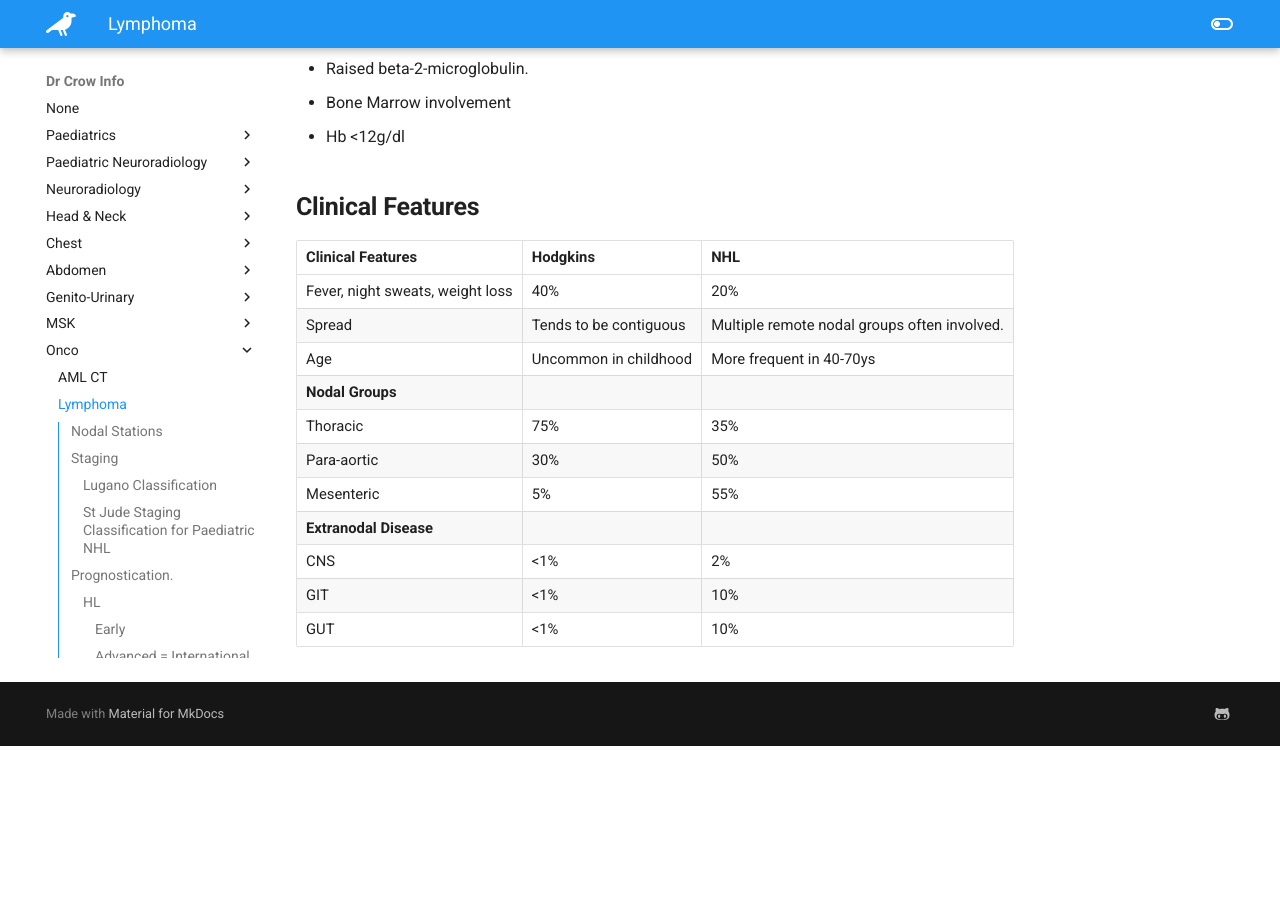
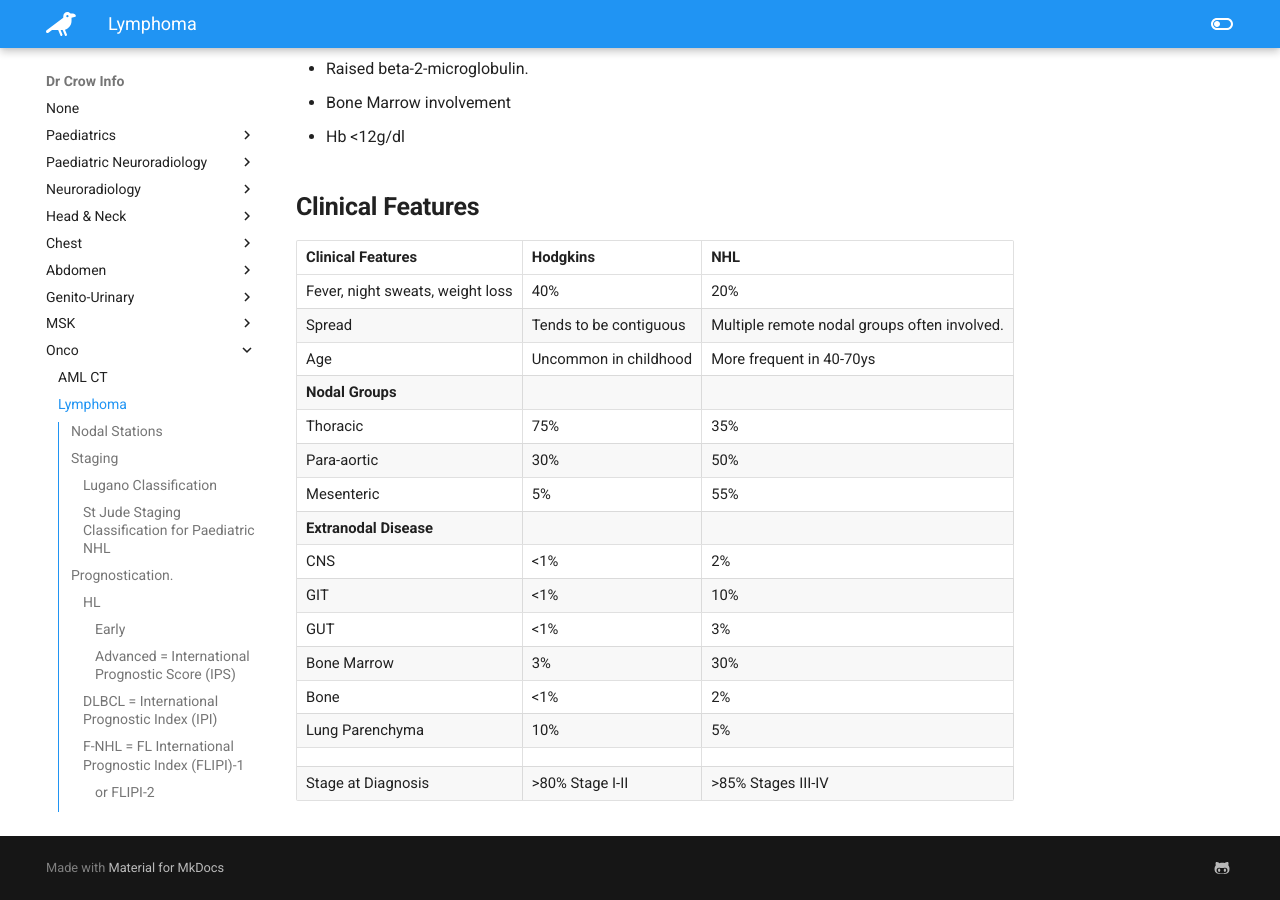
Before and after one commit to TheDrCrow/DrCrowInfo, an MkDocs documentation site: the page built from docs/onco/onco_lymphoma.md, in a window 1280 px wide and 900 px high, scrolled down 3394 px. Built offline with MkDocs 1.6.1 and Material for MkDocs 9.7.7, drawn with Linux system fonts in a browser that asks for light colours; before the commit the page ends 4140 px from its top, so only the background shows below that.

Commit message:
is moving onto mets

```diff
--- a/docs/onco/onco_lymphoma.md
+++ b/docs/onco/onco_lymphoma.md
@@ -94,4 +94,9 @@
 | **Extranodal Disease** |   |     |
 | CNS  | <1% | 2% |
 | GIT | <1% | 10% |
-| GUT | <1% | 10% |
+| GUT | <1% | 3% |
+| Bone Marrow | 3% | 30% |
+| Bone | <1% | 2% |
+| Lung Parenchyma | 10% | 5% |
+| | |
+| Stage at Diagnosis | >80% Stage I-II | >85% Stages III-IV |
--- a/mkdocs.yml
+++ b/mkdocs.yml
@@ -98,8 +98,12 @@
      - 'Myeloma': 'onco/onco_myeloma_FF.md'
      - 'Melanoma': 'onco/onco_melanoma_NICE.md'
      - 'Rectal MR': 'onco/onco_rectalMR_FF.md'
+     - 'Nodes': 'onco/onco_nodes.md'
      - 'Brain Mets': 'onco/onco_brain_mets.md'
-     - 'Nodes': 'onco/onco_nodes.md'
+     - 'Lung Mets': 'onco/onco_lung.md'
+     - 'Liver, Spleen, & Adrenal Mets': 'onco/onco_hpb_mets.md'
+     - 'Peritoneal Mets': 'onco/onco_peritoneum.md'
+     - 'Bone Mets': 'onco/onco_bone_mets.md'
      - 'MSCC': 'onco/onco_mscc.md'
      - 'Neutropenic Sepsis': 'onco/onco_neutropenic_sepsis.md'
      - 'Paraneoplastic Syndromes': 'onco/onco_paraneoplastic.md'
```
Also changed, not shown: docs/onco/onco_brain_mets.md (+1 -1 lines), docs/onco/onco_bone_mets.md (added), docs/onco/onco_hpb_mets.md (added), docs/onco/onco_lung_mets.md (added), docs/onco/onco_peritoneum.md (added).
